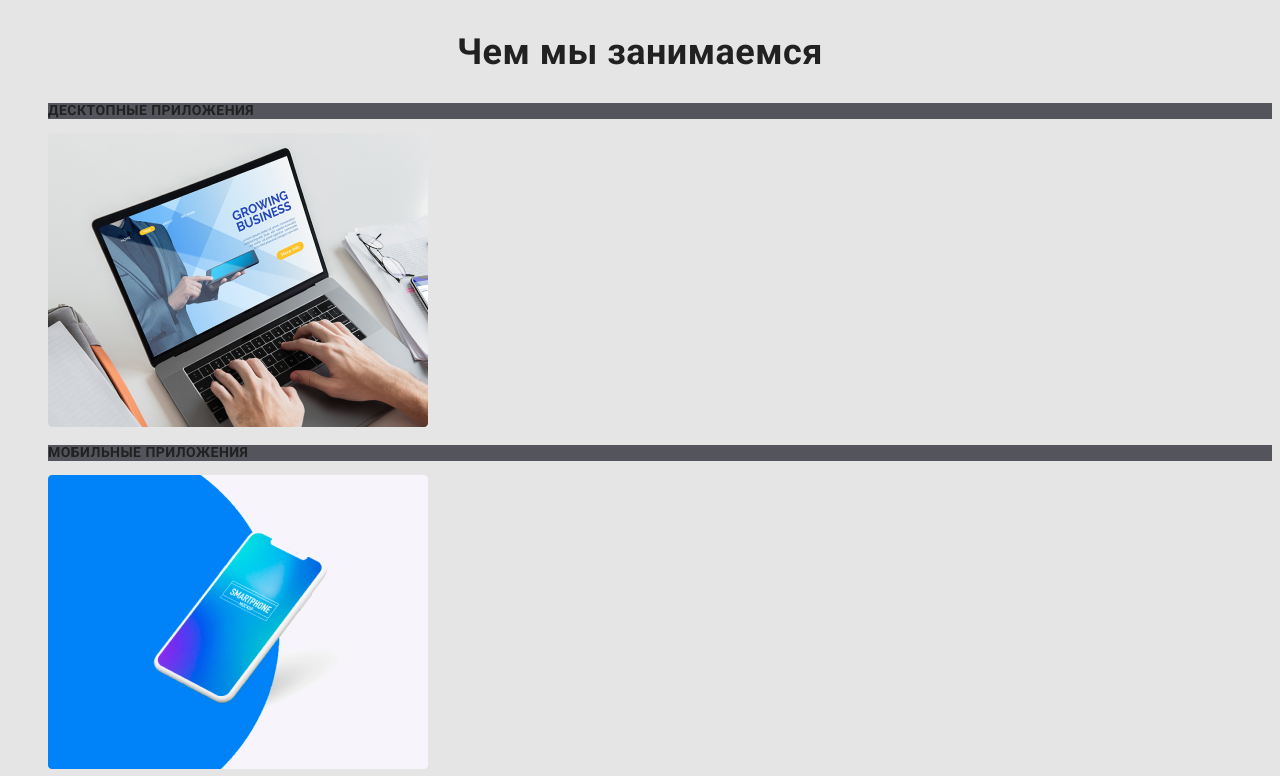
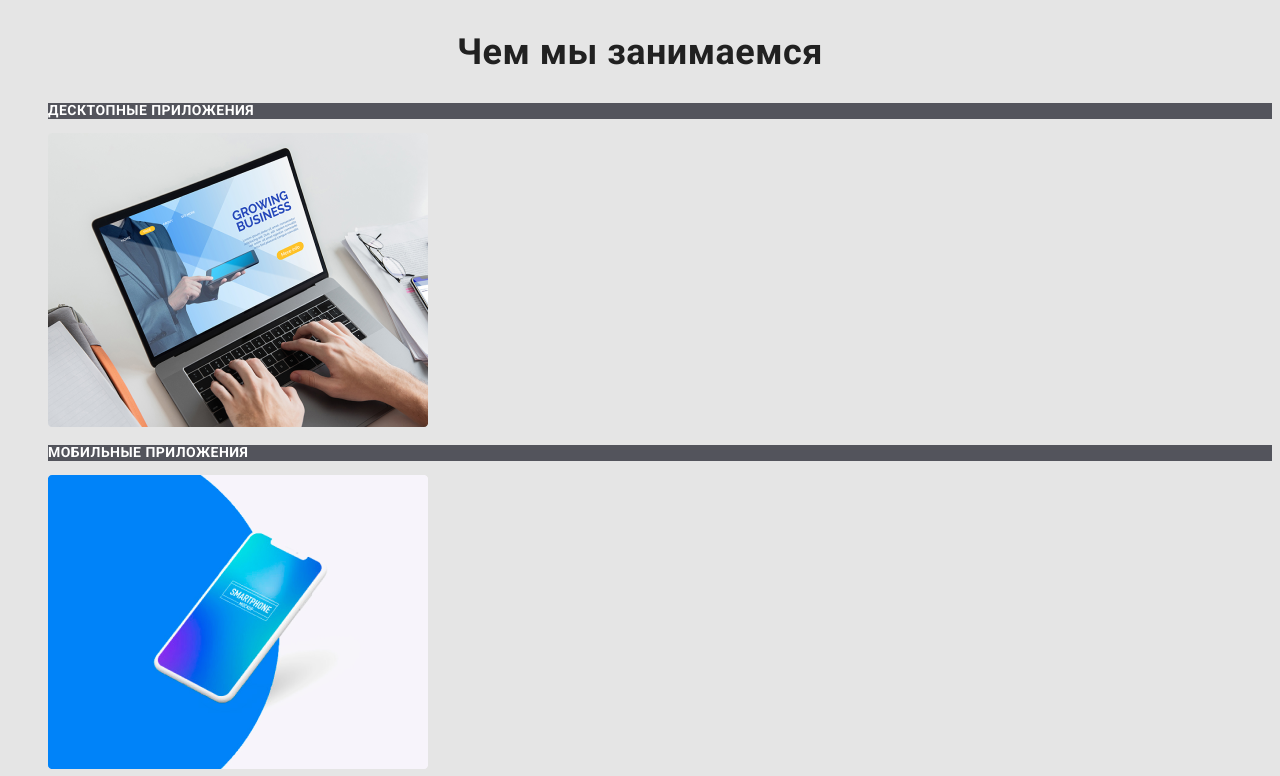
Before and after one commit to Eduard-Poliakov/goit-markup-hw-02-0, a plain HTML site: page index.html in a window 1280 px wide. Shown: the part 1752-2528 px from the top of the page. Drawn offline with Linux system fonts and the light colour scheme.

Commit message:
Исправляет цвет рекста в роде занятий

```diff
--- a/css/styles.css
+++ b/css/styles.css
@@ -116,14 +116,14 @@ h2 {
   color: var(--secondary-color);
 }
 
-/* Родзанятий */
+/* Род занятий */
 
 .occupation h3 {
   font-weight: 700;
   font-size: 14px;
   line-height: 1.14;
   text-transform: uppercase;
-  color: var(--button-text-color);
+  color: #ffffff;
   background-color: rgba(47, 48, 58, 0.8);
 }
 
```
